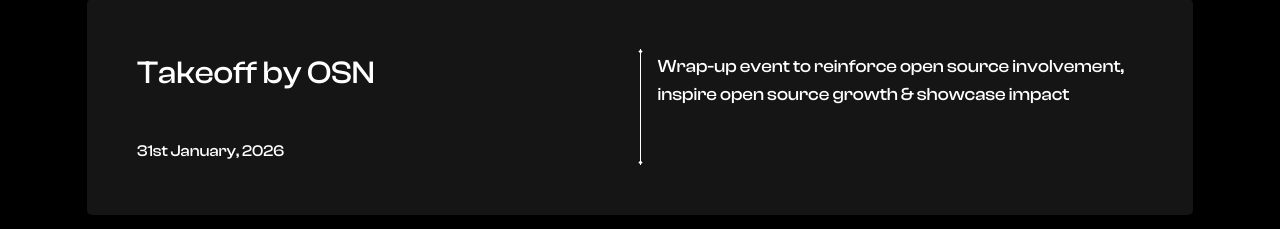
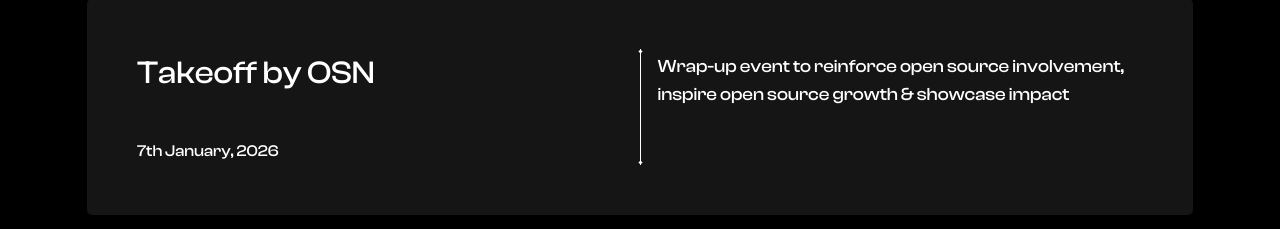
Before and after one commit to OpenSourceNest/landing-page, a Next.js app: page /campaign in a window 1280 px wide. Shown: the part 3926-4155 px from the top of the page. Built offline with nearby package versions, Linux system fonts and the light colour scheme.

Commit message:
fix: update date for "Takeoff by OSN" event in campaign timeline

```diff
--- a/src/data/campaignTimeline.data.ts
+++ b/src/data/campaignTimeline.data.ts
@@ -98,7 +98,7 @@
         featuring: "",
       },
       {
-        date: "31st January, 2026",
+        date: "7th January, 2026",
         title: "Takeoff by OSN",
         description:
           "Wrap-up event to reinforce open source involvement, inspire open source growth & showcase impact",
```
